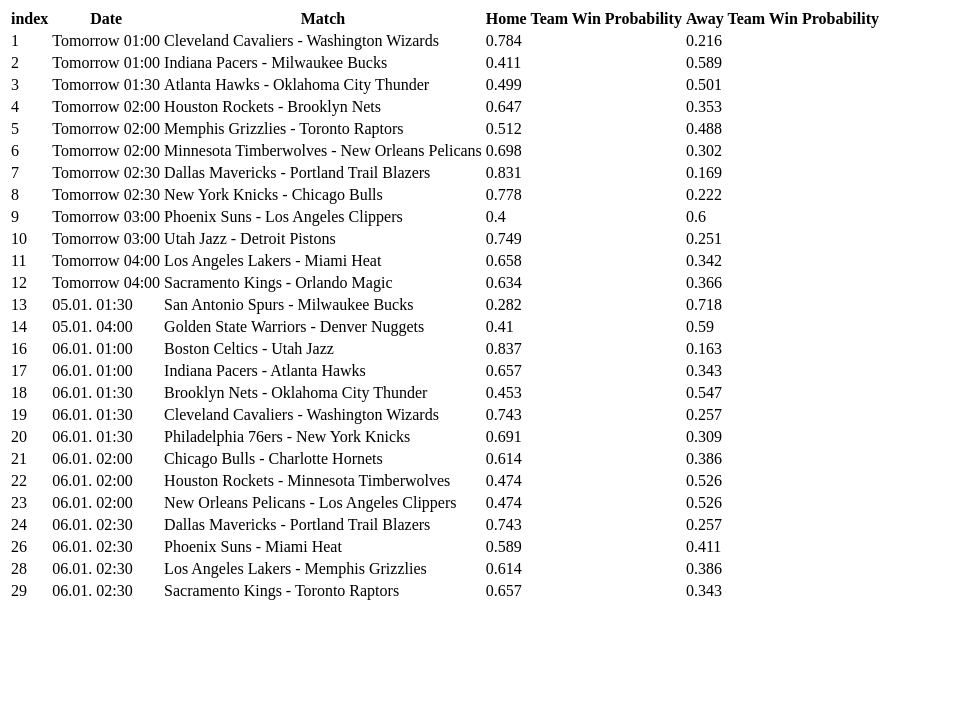
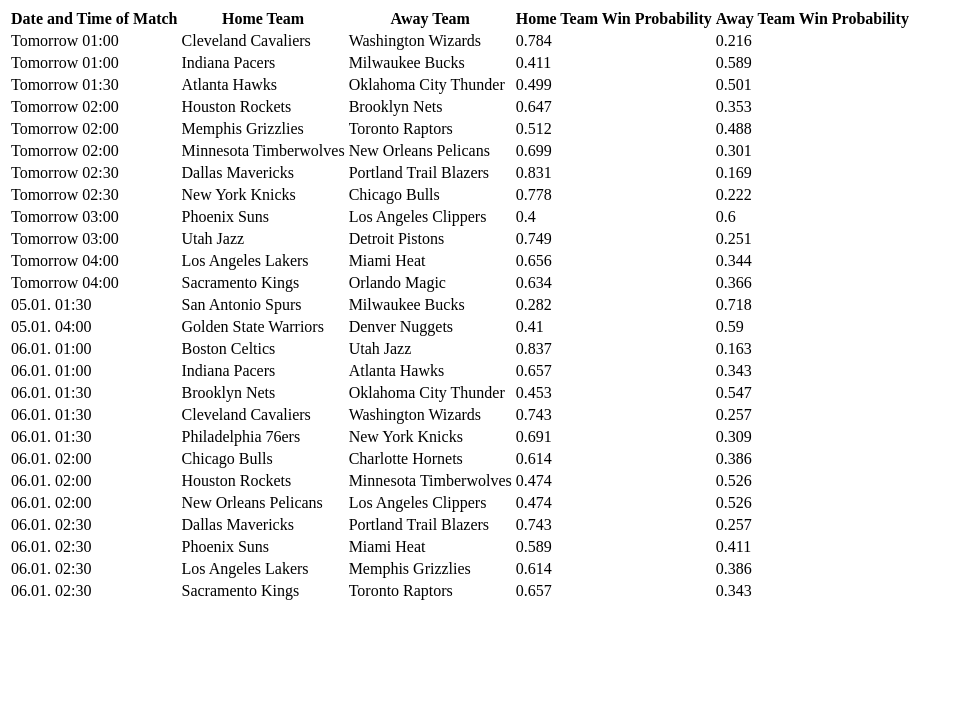
Before and after one commit to jamiewelsh25/NBA_win_percentages, a plain HTML site: page index.html in a window 1280 px wide. Shown: the part 73-800 px from the top of the page, without its empty margins (0-963 px from the left). Drawn offline with Linux system fonts and the light colour scheme.

Commit message:
changed stuff

```diff
--- a/index.html
+++ b/index.html
@@ -6,7 +6,7 @@
 </head>
 <body>
 
-  <h1>Updated Table</h1>
+  <h1>Implied Win Probability of NBA Teams for Upcoming Fixtures</h1>
 
   <table id="table"></table>
 
--- a/styles.css
+++ b/styles.css
@@ -1,20 +1,26 @@
-body {
+<style>
+  table {
+    width: 100%;
+    border-collapse: collapse;
+    margin-top: 20px;
     font-family: Arial, sans-serif;
   }
 
-  h1 {
-    text-align: center;
-    margin-top: 20px;
+  th, td {
+    border: 1px solid #ccc;
+    padding: 8px 12px;
+    text-align: left;
   }
 
-  #teams {
-    display: grid;
-    grid-template-columns: repeat(2, 1fr);
-    gap: 20px;
+  th {
+    background-color: #f2f2f2;
   }
 
-  .team {
-    border: 1px solid #ccc;
-    padding: 10px;
-    text-align: center;
+  tr:nth-child(even) {
+    background-color: #f9f9f9;
   }
+
+  tr:hover {
+    background-color: #e9e9e9;
+  }
+</style>
--- a/updated_table.csv
+++ b/updated_table.csv
@@ -1,27 +1,27 @@
-index,Date,Match,Home Team Win Probability,Away Team Win Probability
-1,Tomorrow 01:00,Cleveland Cavaliers - Washington Wizards,0.784,0.216
-2,Tomorrow 01:00,Indiana Pacers - Milwaukee Bucks,0.411,0.589
-3,Tomorrow 01:30,Atlanta Hawks - Oklahoma City Thunder,0.499,0.501
-4,Tomorrow 02:00,Houston Rockets - Brooklyn Nets,0.647,0.353
-5,Tomorrow 02:00,Memphis Grizzlies - Toronto Raptors,0.512,0.488
-6,Tomorrow 02:00,Minnesota Timberwolves - New Orleans Pelicans,0.698,0.302
-7,Tomorrow 02:30,Dallas Mavericks - Portland Trail Blazers,0.831,0.169
-8,Tomorrow 02:30,New York Knicks - Chicago Bulls,0.778,0.222
-9,Tomorrow 03:00,Phoenix Suns - Los Angeles Clippers,0.4,0.6
-10,Tomorrow 03:00,Utah Jazz - Detroit Pistons,0.749,0.251
-11,Tomorrow 04:00,Los Angeles Lakers - Miami Heat,0.658,0.342
-12,Tomorrow 04:00,Sacramento Kings - Orlando Magic,0.634,0.366
-13,05.01. 01:30,San Antonio Spurs - Milwaukee Bucks,0.282,0.718
-14,05.01. 04:00,Golden State Warriors - Denver Nuggets,0.41,0.59
-16,06.01. 01:00,Boston Celtics - Utah Jazz,0.837,0.163
-17,06.01. 01:00,Indiana Pacers - Atlanta Hawks,0.657,0.343
-18,06.01. 01:30,Brooklyn Nets - Oklahoma City Thunder,0.453,0.547
-19,06.01. 01:30,Cleveland Cavaliers - Washington Wizards,0.743,0.257
-20,06.01. 01:30,Philadelphia 76ers - New York Knicks,0.691,0.309
-21,06.01. 02:00,Chicago Bulls - Charlotte Hornets,0.614,0.386
-22,06.01. 02:00,Houston Rockets - Minnesota Timberwolves,0.474,0.526
-23,06.01. 02:00,New Orleans Pelicans - Los Angeles Clippers,0.474,0.526
-24,06.01. 02:30,Dallas Mavericks - Portland Trail Blazers,0.743,0.257
-26,06.01. 02:30,Phoenix Suns - Miami Heat,0.589,0.411
-28,06.01. 02:30,Los Angeles Lakers - Memphis Grizzlies,0.614,0.386
-29,06.01. 02:30,Sacramento Kings - Toronto Raptors,0.657,0.343
+Date and Time of Match,Home Team,Away Team,Home Team Win Probability,Away Team Win Probability
+Tomorrow 01:00,Cleveland Cavaliers , Washington Wizards,0.784,0.216
+Tomorrow 01:00,Indiana Pacers , Milwaukee Bucks,0.411,0.589
+Tomorrow 01:30,Atlanta Hawks , Oklahoma City Thunder,0.499,0.501
+Tomorrow 02:00,Houston Rockets , Brooklyn Nets,0.647,0.353
+Tomorrow 02:00,Memphis Grizzlies , Toronto Raptors,0.512,0.488
+Tomorrow 02:00,Minnesota Timberwolves , New Orleans Pelicans,0.699,0.301
+Tomorrow 02:30,Dallas Mavericks , Portland Trail Blazers,0.831,0.169
+Tomorrow 02:30,New York Knicks , Chicago Bulls,0.778,0.222
+Tomorrow 03:00,Phoenix Suns , Los Angeles Clippers,0.4,0.6
+Tomorrow 03:00,Utah Jazz , Detroit Pistons,0.749,0.251
+Tomorrow 04:00,Los Angeles Lakers , Miami Heat,0.656,0.344
+Tomorrow 04:00,Sacramento Kings , Orlando Magic,0.634,0.366
+05.01. 01:30,San Antonio Spurs , Milwaukee Bucks,0.282,0.718
+05.01. 04:00,Golden State Warriors , Denver Nuggets,0.41,0.59
+06.01. 01:00,Boston Celtics , Utah Jazz,0.837,0.163
+06.01. 01:00,Indiana Pacers , Atlanta Hawks,0.657,0.343
+06.01. 01:30,Brooklyn Nets , Oklahoma City Thunder,0.453,0.547
+06.01. 01:30,Cleveland Cavaliers , Washington Wizards,0.743,0.257
+06.01. 01:30,Philadelphia 76ers , New York Knicks,0.691,0.309
+06.01. 02:00,Chicago Bulls , Charlotte Hornets,0.614,0.386
+06.01. 02:00,Houston Rockets , Minnesota Timberwolves,0.474,0.526
+06.01. 02:00,New Orleans Pelicans , Los Angeles Clippers,0.474,0.526
+06.01. 02:30,Dallas Mavericks , Portland Trail Blazers,0.743,0.257
+06.01. 02:30,Phoenix Suns , Miami Heat,0.589,0.411
+06.01. 02:30,Los Angeles Lakers , Memphis Grizzlies,0.614,0.386
+06.01. 02:30,Sacramento Kings , Toronto Raptors,0.657,0.343
```
Also changed, not shown: script.js (+18 -12 lines), 1 other file.
